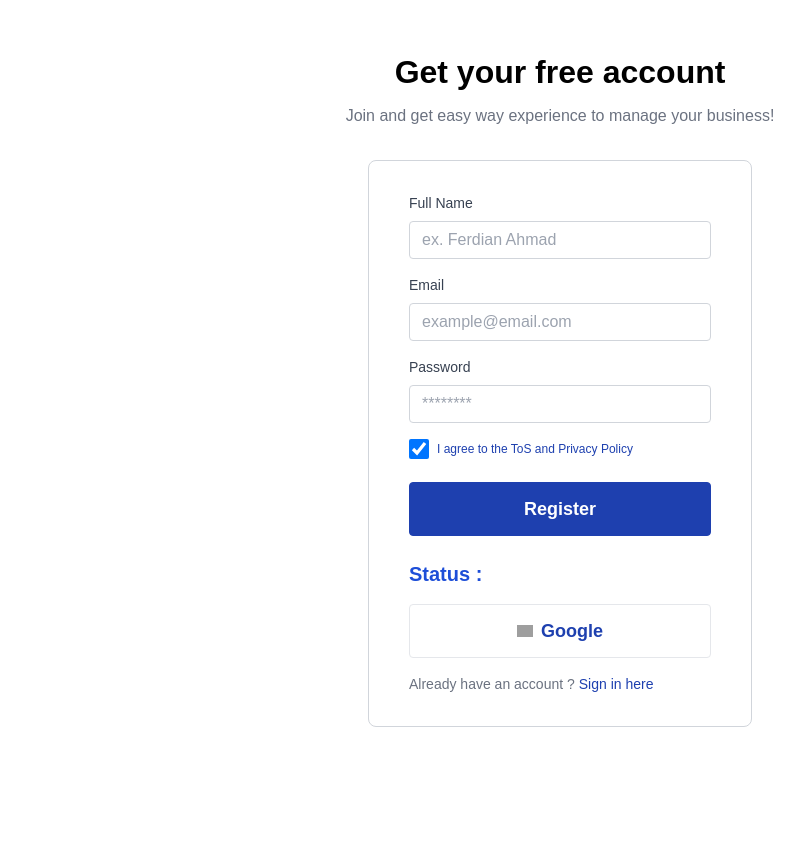
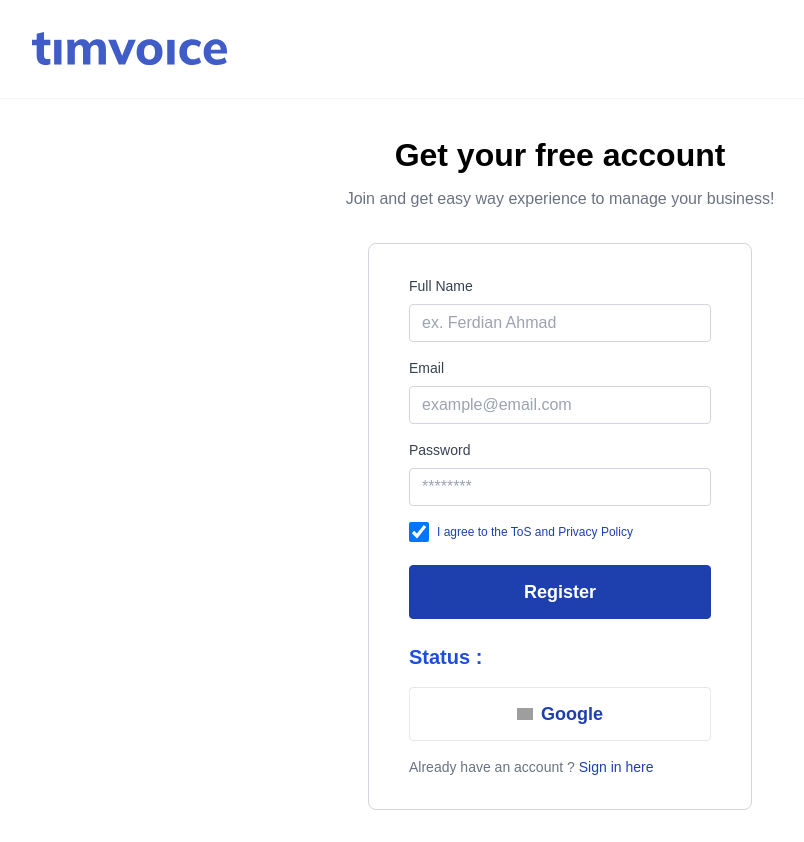
Before and after one commit to ferdianarid/timvoice-digital, a Next.js app: page /authentication/Register in a window 1280 px wide. Shown: the whole page, without its empty margins (80-884 px from the left). Before the commit the page ends 800 px from the top, so only its background shows below. Built offline with nearby package versions, Linux system fonts and the light colour scheme; grey boxes are pictures that could not be loaded.

Commit message:
update auth layouts

```diff
--- a/layouts/AuthLayouts.tsx
+++ b/layouts/AuthLayouts.tsx
@@ -1,16 +1,17 @@
 import React, { ReactNode } from 'react'
-
+import NavbarAuth from "../components/NavbarAuth"
 // interface Auth Layout
 interface AuthLayoutInterfaces {
        children: ReactNode
 }
 
 // AuthLayouts
-const AuthLayouts = ({ children } : AuthLayoutInterfaces) => {
+const AuthLayouts = ({ children }: AuthLayoutInterfaces) => {
        return (
               <React.Fragment>
-                     <div className="px-4 pt-4 max-w-[1440px] mx-auto md:px-24 md:pt-8">
-                            { children }
+                     <div className="max-w-[1440px] mx-auto px-4 md:px-24 md:pt-8">
+                            <NavbarAuth />
+                            {children}
                      </div>
               </React.Fragment>
        )
```
